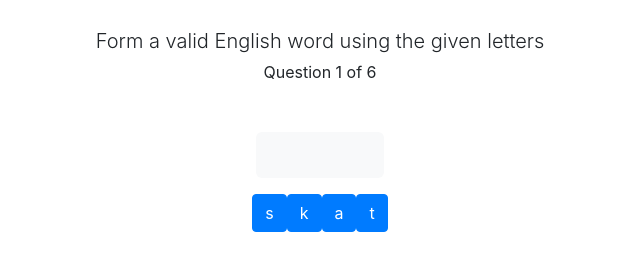
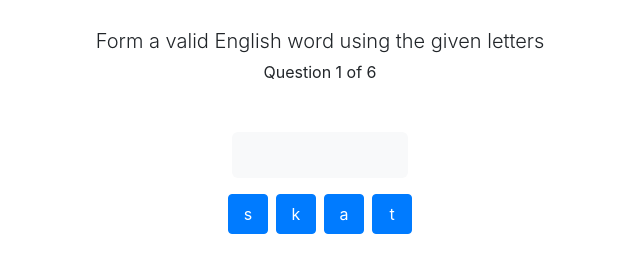
Before and after one commit to mikheeff/vocabulary-trainer, a website built with webpack: page index.html in a window 1280 px wide. Shown: the part 108-380 px from the top of the page, without its empty margins (320-960 px from the left). Built offline with nearby package versions, Linux system fonts and the light colour scheme.

Commit message:
Rework TrainerUi, add keypress handling

```diff
--- a/index.html
+++ b/index.html
@@ -29,9 +29,24 @@
           <div
             id="answer"
             class="bg-light mx-1 mb-3"
-            style="height: 46px; border-radius: 6px"
+            style="
+              height: 46px;
+              border-radius: 6px;
+              display: flex;
+              align-items: center;
+              justify-content: center;
+              gap: 8px;
+            "
           ></div>
-          <div id="letters" style="display: flex"></div>
+          <div
+            id="letters"
+            style="
+              display: flex;
+              gap: 8px;
+              align-items: center;
+              justify-content: center;
+            "
+          ></div>
         </div>
       </div>
     </div>
--- a/index.ts
+++ b/index.ts
@@ -3,6 +3,5 @@ import { initApp } from "./src/app";
 initApp();
 
 if (module.hot) {
-  // module.hot.dispose();
   module.hot.accept();
 }
--- a/src/app.ts
+++ b/src/app.ts
@@ -11,9 +11,28 @@ export const initApp = () => {
   );
 
   const game = new Game(words);
+  const ui = new TrainerUI({
+    letters: game.shuffledLetters,
+    answerLetters: [],
+    questionsAmount: game.roundsAmount,
+    questionNumber: game.round,
+  });
 
-  console.log(game.shuffledLetters);
+  ui.setListeners({ onLetterClick: getButtonClickHandler(game, ui) });
+  ui.init();
+};
 
-  TrainerUI.init(game.round, game.roundsAmount);
-  TrainerUI.drawQuestion(game.shuffledLetters);
+const getButtonClickHandler = (game: Game, ui: TrainerUI) => {
+  return (index: number) => {
+    const isCorrect = game.checkLetter(index);
+    ui.setQuestionNumber(game.round);
+
+    if (isCorrect) {
+      ui.setLetters(game.shuffledLetters, game.answeredLetters);
+    }
+
+    if (game.isFinished) {
+      ui.removeListeners();
+    }
+  };
 };
--- a/src/classes/Game.ts
+++ b/src/classes/Game.ts
@@ -4,10 +4,12 @@ const INITIAL_ROUND = 1;
 const INITIAL_LETTER_INDEX = 0;
 
 export default class Game {
+  public round: number;
+  public shuffledLetters: string[] = [];
+  public isFinished: boolean = false;
+
   private readonly words: string[];
   private letterIndex: number = INITIAL_LETTER_INDEX;
-  public round: number;
-  public shuffledLetters: string = "";
 
   constructor(words: string[], round: number = INITIAL_ROUND) {
     this.words = words;
@@ -24,35 +26,24 @@ export default class Game {
     return this.words.length;
   }
 
-  get isFinished(): boolean {
-    return this.round >= this.roundsAmount;
+  get answeredLetters(): string[] {
+    return this.currentWord.slice(0, this.letterIndex).split("");
   }
 
-  get currentWord(): string {
-    return this.words[this.round - 1];
-  }
-
-  private initNextRound() {
-    if (this.isFinished) {
-      return;
-    }
-
-    this.round = this.round + 1;
-    this.letterIndex = INITIAL_LETTER_INDEX;
-    this.setShuffledLetters();
-  }
-
-  public checkLetter(index: number): boolean {
-    if (index >= this.currentWord.length || index < 0) {
+  public checkLetter(checkIndex: number): boolean {
+    if (checkIndex >= this.currentWord.length || checkIndex < 0) {
+      // count mistake
       return false;
     }
 
-    const letter = this.shuffledLetters[index];
-
+    const letter = this.shuffledLetters[checkIndex];
     const isCorrect = this.currentWord[this.letterIndex] === letter;
 
     if (isCorrect) {
       this.letterIndex = this.letterIndex + 1;
+      this.shuffledLetters = this.shuffledLetters.filter(
+        (letter, index) => index !== checkIndex
+      );
     }
 
     if (this.letterIndex === this.currentWord.length) {
@@ -62,7 +53,25 @@ export default class Game {
     return isCorrect;
   }
 
+  private get currentWord(): string {
+    return this.words[this.round - 1];
+  }
+
+  private initNextRound() {
+    if (this.round === this.roundsAmount) {
+      this.isFinished = true;
+
+      return;
+    }
+
+    this.round = this.round + 1;
+    this.letterIndex = INITIAL_LETTER_INDEX;
+    this.setShuffledLetters();
+  }
+
   private setShuffledLetters() {
-    this.shuffledLetters = WordsUtils.shuffleLetters(this.currentWord);
+    this.shuffledLetters = WordsUtils.shuffleLetters(
+      this.currentWord.split("")
+    );
   }
 }
--- a/src/classes/TrainerUI.ts
+++ b/src/classes/TrainerUI.ts
@@ -1,32 +1,132 @@
-export abstract class TrainerUI {
-  private static currentQuestionEl: HTMLSpanElement | null =
+enum ButtonType {
+  SUCCESS = "SUCCESS",
+  DANGER = "DANGER",
+  PRIMARY = "PRIMARY",
+}
+
+const BUTTON_LABEL_MAP: Record<ButtonType, string> = {
+  [ButtonType.SUCCESS]: "btn-success",
+  [ButtonType.DANGER]: "btn-danger",
+  [ButtonType.PRIMARY]: "btn-primary",
+};
+
+interface TrainerUIProps {
+  letters: string[];
+  answerLetters: string[];
+  questionNumber: number;
+  questionsAmount: number;
+}
+
+interface TrainerUIListeners {
+  onLetterClick: (index: number) => void;
+}
+
+export class TrainerUI {
+  private letters: string[] = [];
+  private answerLetters: string[] = [];
+  private questionNumber: number = 0;
+  private onLetterClick: ((index: number) => void) | undefined = undefined;
+  private readonly questionsAmount: number = 0;
+
+  private currentQuestionEl: HTMLSpanElement | null =
     document.querySelector("#current_question");
-  private static totalQuestionsEl: HTMLSpanElement | null =
+  private totalQuestionsEl: HTMLSpanElement | null =
     document.querySelector("#total_questions");
-  private static lettersContainerEl: HTMLDivElement | null =
+  private lettersContainerEl: HTMLDivElement | null =
     document.querySelector("#letters");
+  private answerContainerEl: HTMLDivElement | null =
+    document.querySelector("#answer");
 
-  public static init(questionNumber: number, questionsAmount: number) {
+  constructor(props: TrainerUIProps) {
+    this.letters = props.letters;
+    this.answerLetters = props.answerLetters;
+    this.questionNumber = props.questionNumber;
+    this.questionsAmount = props.questionsAmount;
+  }
+
+  public setListeners(listeners: TrainerUIListeners) {
+    this.onLetterClick = listeners.onLetterClick;
+  }
+
+  public setQuestionNumber(questionNumber: number) {
+    this.questionNumber = questionNumber;
+  }
+
+  public setLetters(letters: string[], answerLetters: string[]) {
+    this.letters = letters;
+    this.answerLetters = answerLetters;
+
+    this.render();
+  }
+
+  public init() {
+    this.render();
+    document.addEventListener("keypress", this.handleKeypressEvent);
+  }
+
+  public removeListeners() {
+    document.removeEventListener("keypress", this.handleKeypressEvent);
+  }
+
+  private render() {
     if (this.currentQuestionEl) {
-      this.currentQuestionEl.textContent = String(questionNumber);
+      this.currentQuestionEl.textContent = String(this.questionNumber);
     }
 
     if (this.totalQuestionsEl) {
-      this.totalQuestionsEl.textContent = String(questionsAmount);
+      this.totalQuestionsEl.textContent = String(this.questionsAmount);
+    }
+
+    const lettersEls = this.letters.map((letter, index) =>
+      this.getLetterEl(letter, ButtonType.PRIMARY, index)
+    );
+
+    if (this.lettersContainerEl) {
+      this.lettersContainerEl.replaceChildren(...lettersEls);
+    }
+
+    const answerLettersEls = this.answerLetters.map((letter) =>
+      this.getLetterEl(letter, ButtonType.SUCCESS)
+    );
+
+    if (this.answerContainerEl) {
+      this.answerContainerEl.replaceChildren(...answerLettersEls);
     }
   }
-  public static drawQuestion(letters: string) {
-    letters.split("").forEach((letter) => this.drawLetter(letter));
+
+  private getLetterEl(
+    letter: string,
+    type: ButtonType,
+    index?: number
+  ): HTMLButtonElement {
+    const letterEl = document.createElement("button");
+
+    letterEl.textContent = letter;
+    letterEl.type = "button";
+    letterEl.classList.add("btn");
+    letterEl.classList.add(BUTTON_LABEL_MAP[type]);
+    letterEl.style.minWidth = "40px";
+    letterEl.style.minHeight = "40px";
+
+    const onLetterClick = this.onLetterClick;
+
+    if (onLetterClick && index !== undefined) {
+      letterEl.addEventListener("click", () => {
+        console.log("click");
+        onLetterClick(index);
+      });
+    }
+
+    return letterEl;
   }
 
-  private static drawLetter(letter: string) {
-    if (this.lettersContainerEl) {
-      const letterEl = document.createElement("button");
-      letterEl.textContent = letter;
-      letterEl.type = "button";
-      letterEl.classList.add("btn");
-      letterEl.classList.add("btn-primary");
-      this.lettersContainerEl.append(letterEl);
+  private handleKeypressEvent = (event: KeyboardEvent) => {
+    const onLetterClick = this.onLetterClick;
+    const index = this.letters.findIndex((letter) => letter === event.key);
+    console.log("key");
+
+    if (onLetterClick) {
+      onLetterClick(index);
     }
-  }
+  };
 }
--- a/src/types/game-types.ts
+++ /dev/null
@@ -1,4 +0,0 @@
-export interface RoundInfo {
-  round: number;
-  letters: string;
-}
--- a/src/utils/WordsUtils.ts
+++ b/src/utils/WordsUtils.ts
@@ -1,9 +1,6 @@
 export abstract class WordsUtils {
-  static shuffleLetters(word: string): string {
-    return word
-      .split("")
-      .sort(() => 0.5 - Math.random())
-      .join("");
+  static shuffleLetters(word: string[]): string[] {
+    return word.sort(() => 0.5 - Math.random());
   }
 
   static shuffleArray(array: string[]): string[] {
--- a/webpack.dev.ts
+++ b/webpack.dev.ts
@@ -1,7 +1,7 @@
 import { Configuration as WebpackDevServerConfiguration } from "webpack-dev-server";
 import { WebpackConfiguration } from "webpack-cli";
 import merge from "webpack-merge";
-import common from './webpack.common'
+import common from "./webpack.common";
 import webpack = require("webpack");
 
 interface Configuration extends WebpackConfiguration {
@@ -9,7 +9,7 @@ interface Configuration extends WebpackConfiguration {
 }
 
 const config: Configuration = merge(common, {
-  mode: 'development',
+  mode: "development",
   plugins: [new webpack.HotModuleReplacementPlugin()],
   devServer: {
     hot: true,
@@ -17,6 +17,6 @@ const config: Configuration = merge(common, {
       logging: "none",
     },
   },
-})
+});
 
 export default config;
--- a/webpack.prod.ts
+++ b/webpack.prod.ts
@@ -1,14 +1,14 @@
 import { Configuration as WebpackDevServerConfiguration } from "webpack-dev-server";
 import { WebpackConfiguration } from "webpack-cli";
 import merge from "webpack-merge";
-import common from './webpack.common'
+import common from "./webpack.common";
 
 interface Configuration extends WebpackConfiguration {
   devServer?: WebpackDevServerConfiguration;
 }
 
 const config: Configuration = merge(common, {
-  mode: 'production'
-})
+  mode: "production",
+});
 
 export default config;
```
